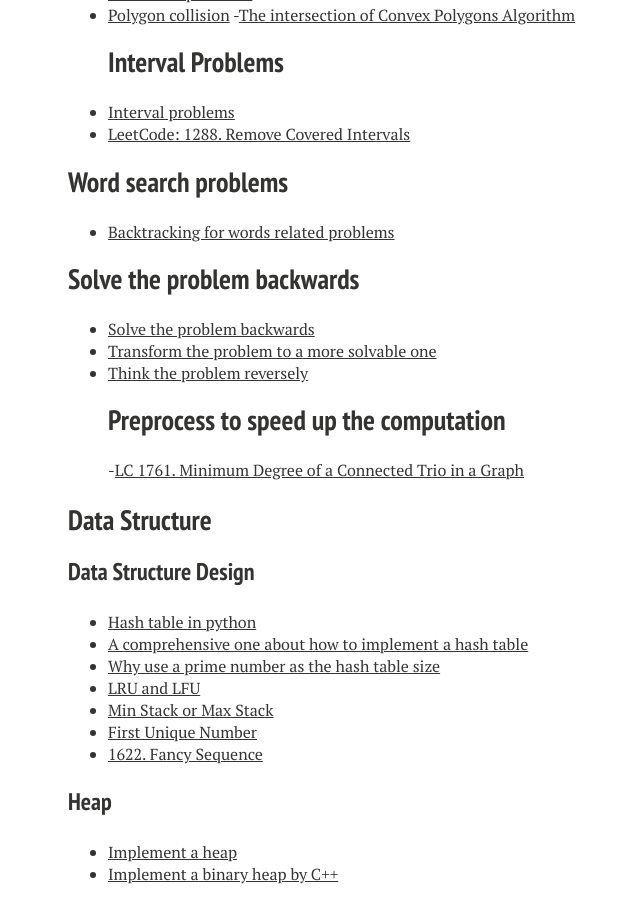
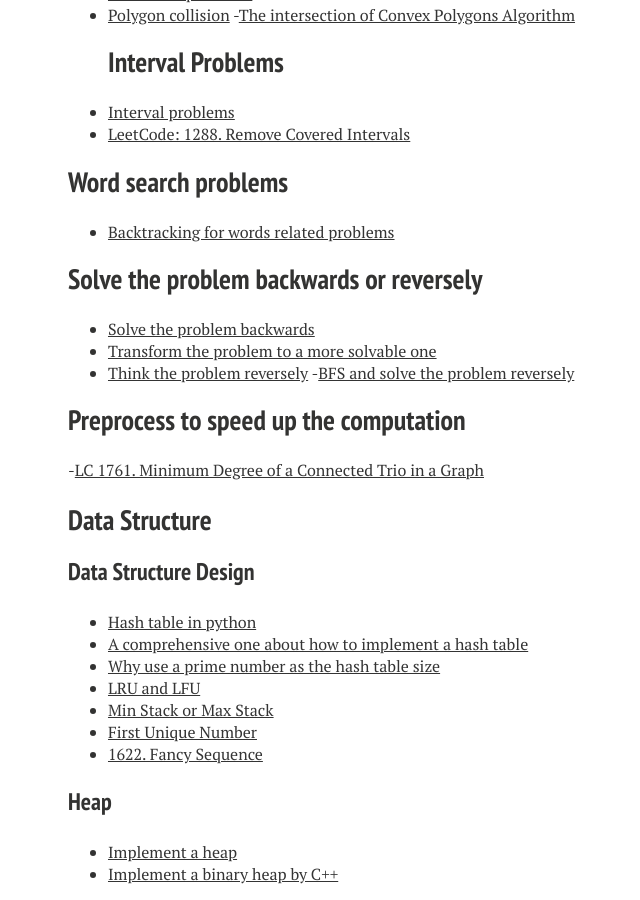
Before and after one commit to xiaokeshen/xiaokeshen.github.io, a Jekyll site: the page built from SoftwareEngineering/index.md, in a window 1280 px wide and 900 px high, scrolled down 10442 px. Shown: the whole window, without its empty margins (252-892 px from the left). Built offline with Jekyll 4.4.1, drawn with Linux system fonts in a browser that asks for light colours; nearby versions of some CDN libraries; some of the changed text lies outside the part shown.

Commit message:
Add one BFS problem

```diff
--- a/SoftwareEngineering/index.md
+++ b/SoftwareEngineering/index.md
@@ -354,12 +354,16 @@
 ## Word search problems
 - [Backtracking for words related problems](https://medium.com/@jim.morris.shen/backtracking-for-words-related-problems-4a2f09d15b73?source=friends_link&sk=a34fdb9b4e76d5cf0709c7c3cf9e1209)
 
-## Solve the problem backwards
+## Solve the problem backwards or reversely
 - [Solve the problem backwards](https://medium.com/@jim.morris.shen/solving-the-problem-backwards-leetcode-780-reaching-points-cb7a56f9d27a?sk=3128d01a1ec7a274387dd7a2e09c1a12)
 - [Transform the problem to a more solvable one](https://medium.com/@jim.morris.shen/transform-the-problem-to-a-more-solvable-one-593be52422d3?source=friends_link&sk=a85c4eceb4fdc71b9e2a20970418cd73)
 - [Think the problem reversely](https://jimmy-shen.medium.com/think-the-problem-reversely-887fca044bd0)
+-[BFS and solve the problem reversely](https://jimmy-shen.medium.com/bfs-and-solve-the-problem-reversely-6d83b0f9b0cb)
+
 ## Preprocess to speed up the computation
 -[LC 1761. Minimum Degree of a Connected Trio in a Graph](https://jimmy-shen.medium.com/preprocessing-to-speedup-the-calculation-ec06fa82615b)
+
+
 
 ## Data Structure
 ### Data Structure Design
```
